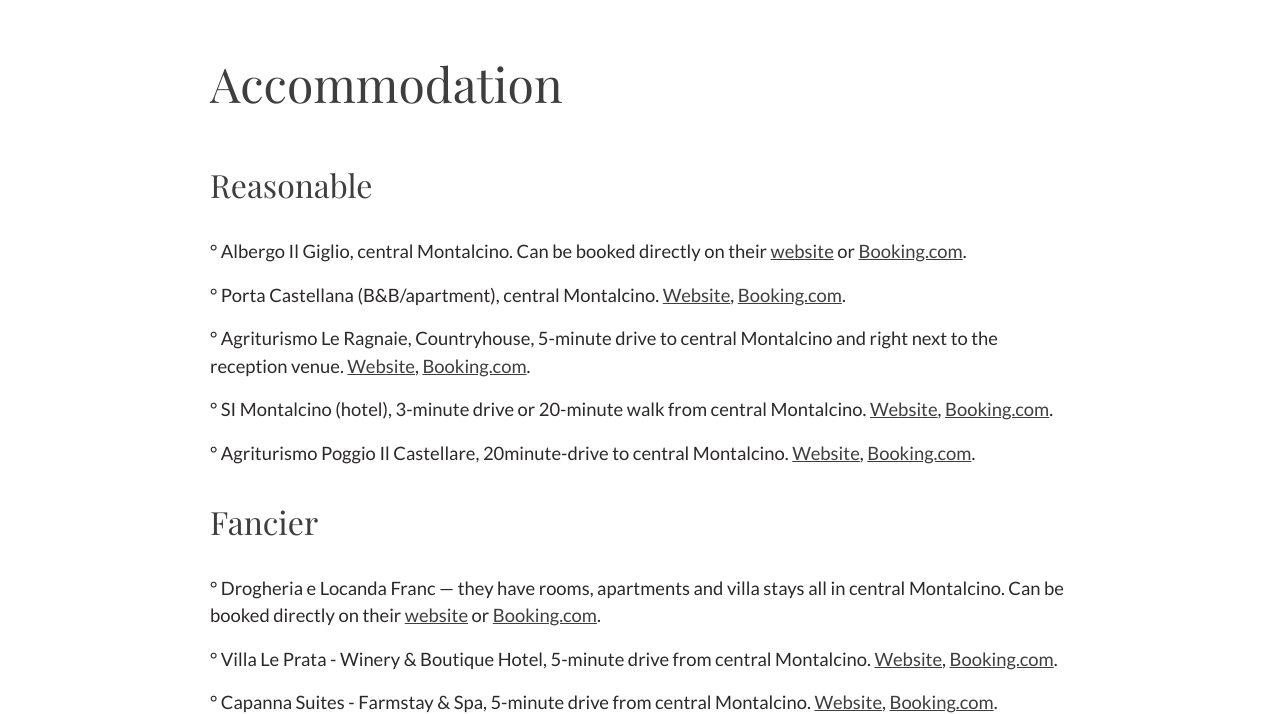
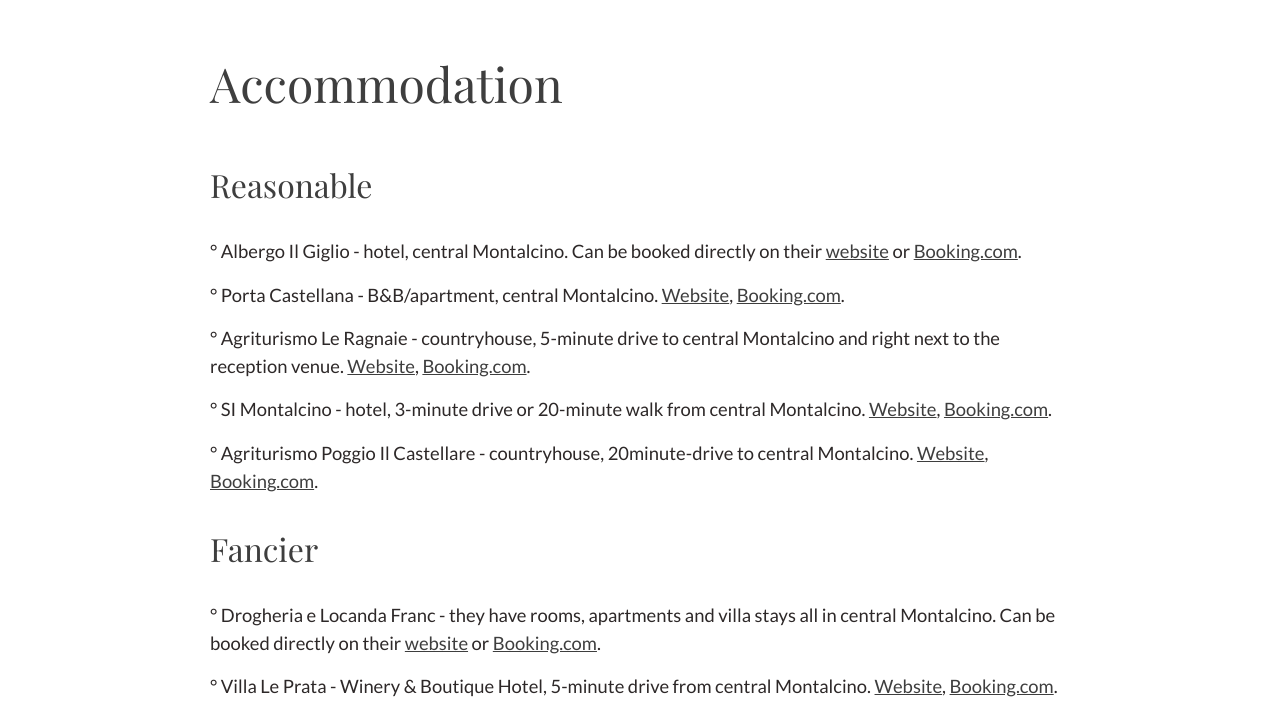
Before and after one commit to blairnangle/wedding, a Gatsby site: page /accommodation in a window 1280 px wide. Shown: the part 93-807 px from the top of the page. Built offline with nearby package versions, Linux system fonts and the light colour scheme; Gatsby itself is replaced by a stand-in of ours.

Commit message:
Make accommodation list more uniform

```diff
--- a/src/pages/accommodation.jsx
+++ b/src/pages/accommodation.jsx
@@ -7,7 +7,7 @@
       <h1>Accommodation</h1>
       <h3>Reasonable</h3>
       <p>
-        ° Albergo Il Giglio, central Montalcino. Can be booked directly on their
+        ° Albergo Il Giglio - hotel, central Montalcino. Can be booked directly on their
         {' '}
         <a href="https://www.gigliohotel.com/?lang=en">website</a>
         {' '}
@@ -17,7 +17,7 @@
         .
       </p>
       <p>
-        ° Porta Castellana (B&B/apartment), central Montalcino.
+        ° Porta Castellana - B&B/apartment, central Montalcino.
         {' '}
         <a href="https://portacastellana.com/en/">Website</a>
         ,
@@ -26,7 +26,7 @@
         .
       </p>
       <p>
-        ° Agriturismo Le Ragnaie, Countryhouse, 5-minute drive to central Montalcino and right next to the reception venue.
+        ° Agriturismo Le Ragnaie - countryhouse, 5-minute drive to central Montalcino and right next to the reception venue.
         {' '}
         <a href="https://leragnaie.com/en/">Website</a>
         ,
@@ -35,7 +35,7 @@
         .
       </p>
       <p>
-        ° SI Montalcino (hotel), 3-minute drive or 20-minute walk from central Montalcino.
+        ° SI Montalcino - hotel, 3-minute drive or 20-minute walk from central Montalcino.
         {' '}
         <a href="https://portacastellana.com/en/">Website</a>
         ,
@@ -44,7 +44,7 @@
         .
       </p>
       <p>
-        ° Agriturismo Poggio Il Castellare, 20minute-drive to central Montalcino.
+        ° Agriturismo Poggio Il Castellare - countryhouse, 20minute-drive to central Montalcino.
         {' '}
         <a href="https://poggioilcastellare.com/agriturismo/">Website</a>
         ,
@@ -54,7 +54,7 @@
       </p>
       <h3>Fancier</h3>
       <p>
-        ° Drogheria e Locanda Franc — they have rooms, apartments and villa stays all in central Montalcino. Can be booked directly on their
+        ° Drogheria e Locanda Franc - they have rooms, apartments and villa stays all in central Montalcino. Can be booked directly on their
         {' '}
         <a href="https://locandafranci.com/en/accommodation/locanda-franci/">website</a>
         {' '}
@@ -82,7 +82,7 @@
         .
       </p>
       <p>
-        ° Casanova di Neri Relais – Wine Resort & Farmstay, 7-minute drive from central Montalcino.
+        ° Casanova di Neri Relais - Wine Resort & Farmstay, 7-minute drive from central Montalcino.
         {' '}
         <a href="https://www.casanovadinerirelais.com/en/">Website</a>
         ,
```
